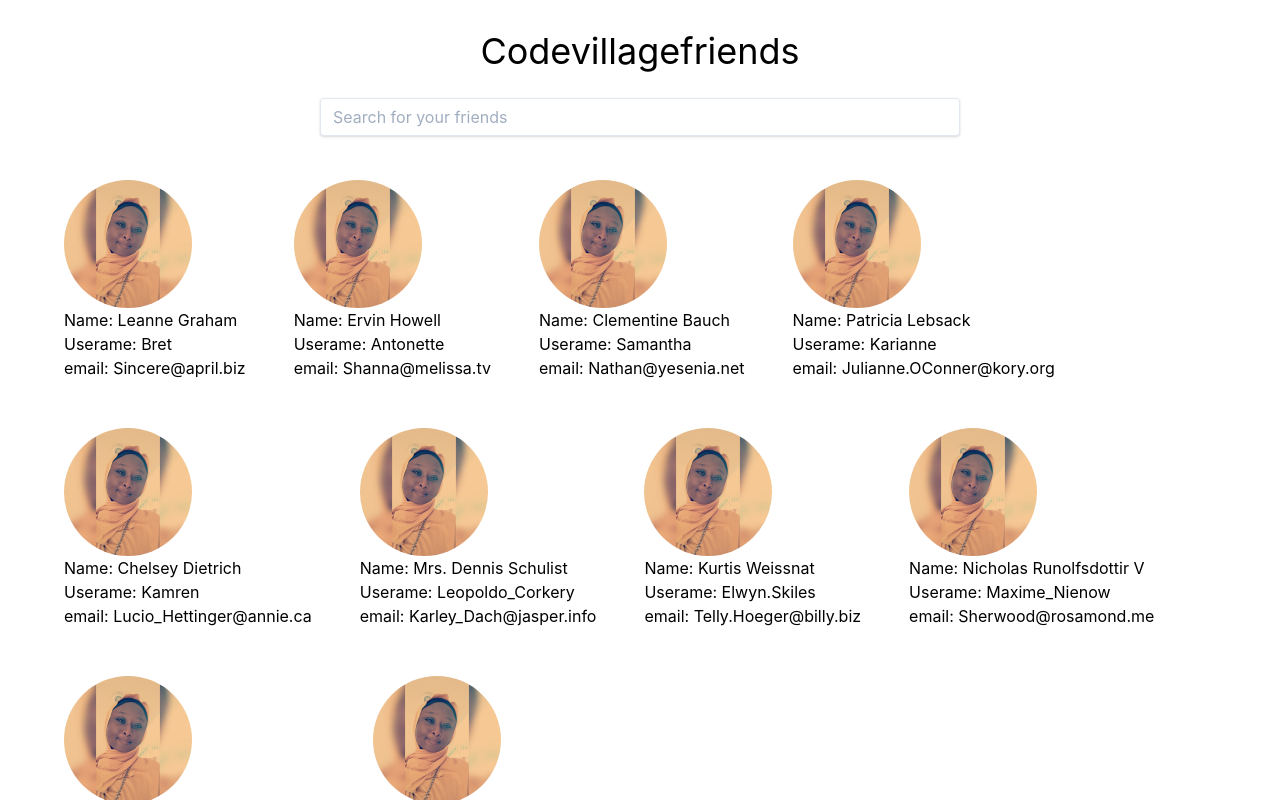
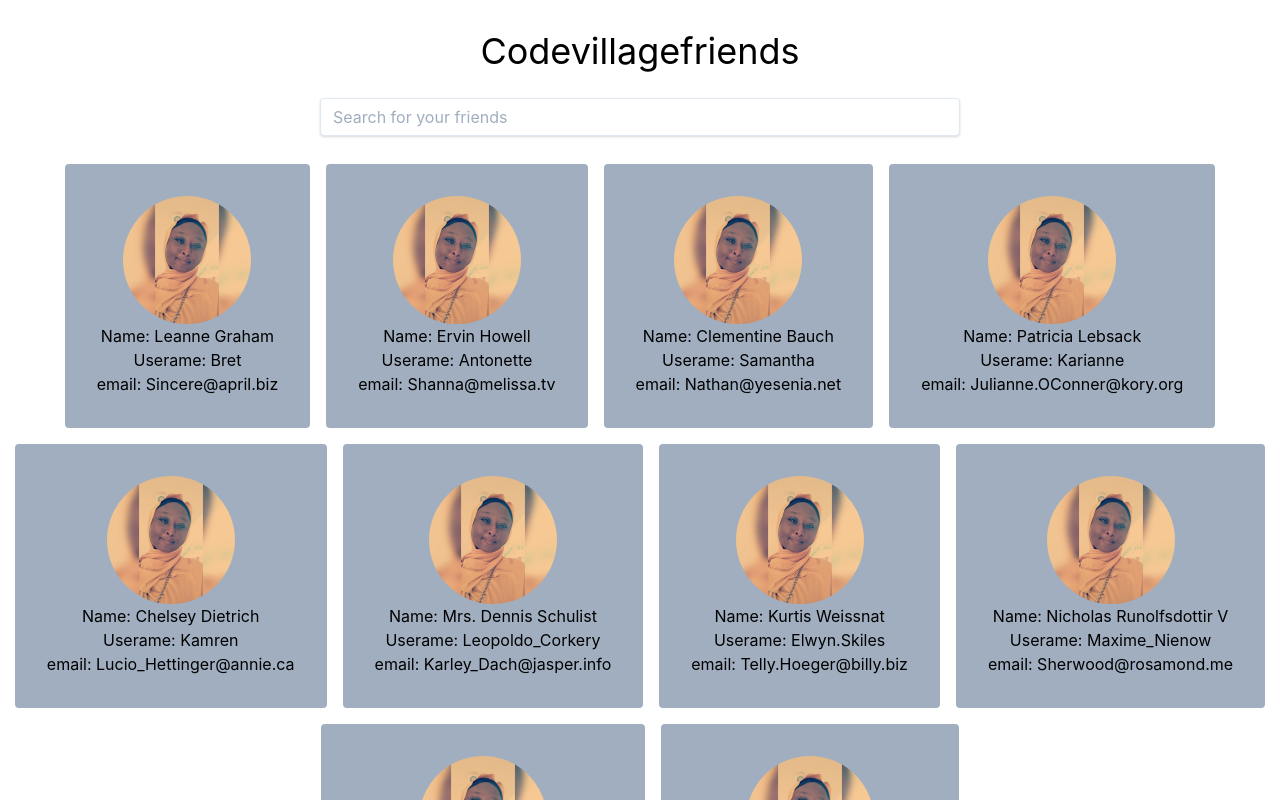
Before and after one commit to aishacodes/Robofriends, a React (Create React App) app: page / in a window 1280 px wide. Shown: the top 800 px of the page. Built offline with nearby package versions, Linux system fonts and the light colour scheme.

Commit message:
fix: friends' style

```diff
--- a/src/App.jsx
+++ b/src/App.jsx
@@ -2,6 +2,7 @@ import React from 'react';
 import './App.css';
 
  const App = () =>{
+
 
   const friends = [
     {
@@ -87,10 +88,10 @@ import './App.css';
      <div className="flex flex-col items-center my-6 mx-auto">
         <h1 className="text-white-600 text-4xl" >Codevillagefriends</h1>
         <input class="shadow appearance-none border rounded w-6/12 py-2 px-3 text-gray-700 leading-tight focus:outline-none focus:shadow-outline my-5" type="text" placeholder="Search for your friends" />
-    <div className="flex flex-wrap mx-10">
+    <div className="flex justify-center flex-wrap">
     {
         friends.map((friend, friendId) =>
-        <div className="flex justify-items-center m-6 flex-col">
+        <div className="flex justify-items-center items-center m-2 flex-col border-gray-300 bg-gray-500 p-8 rounded">
           <img src={`images/${friend.img}`} className="w-32 rounded-full" alt="pp"/>
           <p>Name: {friend.name}</p>
           <p>Userame: {friend.username}</p>
```
